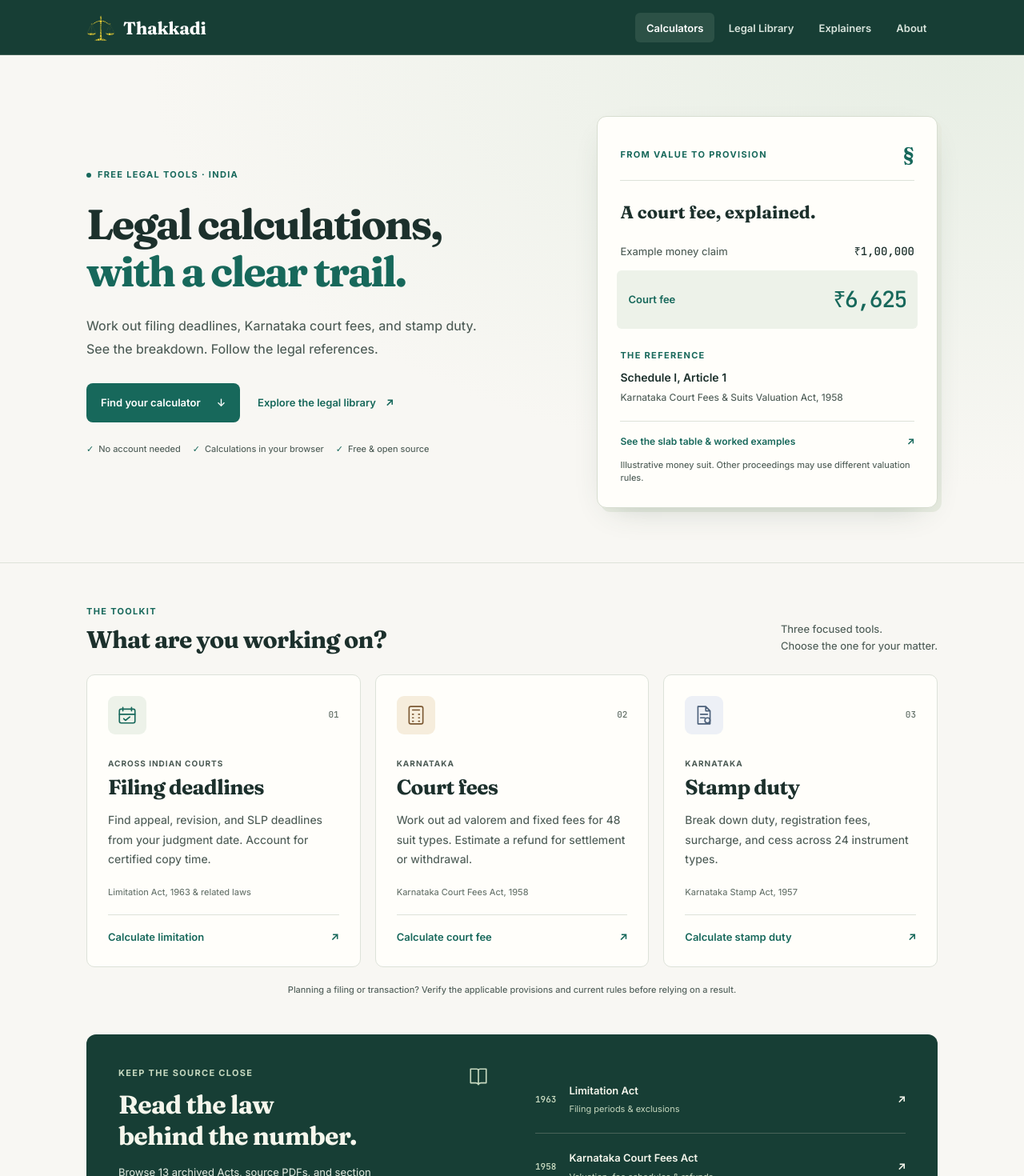
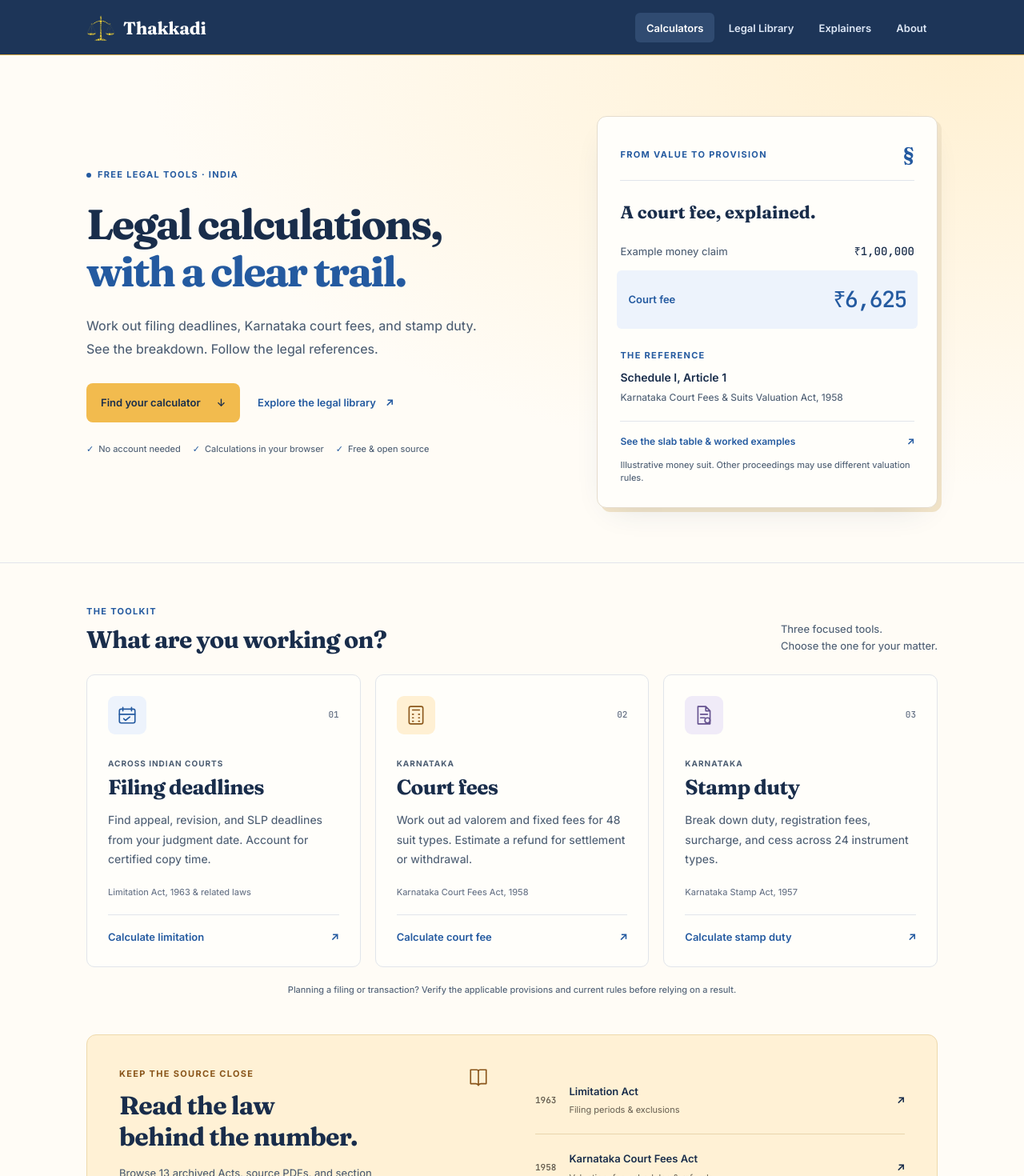
Before and after one commit to sagrkv/Thakkadi, a Next.js app: page / in a window 1280 px wide. Shown: the top 1470 px of the page at 80% size. Built offline with nearby package versions, Linux system fonts and the light colour scheme.

Commit message:
Warm the design with navy blue and amber

```diff
--- a/src/app/globals.css
+++ b/src/app/globals.css
@@ -2,25 +2,25 @@
 
 /* ═══════════════════════════════════════════════════════════════════════════
    Thakkadi — Design System
-   Warm paper, ink neutrals, deep teal accent, editorial serif + modern sans.
+   Warm ivory, navy ink, blue and amber accents, editorial serif + modern sans.
    ═══════════════════════════════════════════════════════════════════════════ */
 
 @theme {
   /* ── Surfaces ──────────────────────────────────────────────────────────── */
-  --color-bg: #F8F7F3;
+  --color-bg: #FFFCF6;
   --color-surface: #FFFFFF;
-  --color-surface-muted: #F1F2ED;
+  --color-surface-muted: #F4F6FA;
 
   /* ── Text (slate-based — all pass AA on white & surface-muted) ─────── */
-  --color-text-primary: #1C302C;
-  --color-text-secondary: #4C5B55;
-  --color-text-tertiary: #647169;
-
-  /* ── Accent (Deep Teal) ──────────────────────────────────────────────── */
-  --color-accent: #17685B;
-  --color-accent-hover: #115E59;
-  --color-accent-light: #E7EFE8;
-  --color-accent-muted: #A7F3D0;
+  --color-text-primary: #192D4B;
+  --color-text-secondary: #4D5E73;
+  --color-text-tertiary: #657185;
+
+  /* ── Accent (Blue) ──────────────────────────────────────────────── */
+  --color-accent: #245AA0;
+  --color-accent-hover: #1B467D;
+  --color-accent-light: #EAF0FA;
+  --color-accent-muted: #C5D6F0;
 
   /* ── Semantic (all pass AA for body text on white) ────────────────── */
   --color-success: #15803D;        /* 4.8:1 */
@@ -29,9 +29,9 @@
   --color-info: #1D4ED8;           /* 6.9:1 */
 
   /* ── Borders (slate-tinted) ──────────────────────────────────────────── */
-  --color-border: #DDE2D9;
-  --color-border-strong: #BFCBC1;
-  --color-divider: #EAEEE7;
+  --color-border: #E1E5EB;
+  --color-border-strong: #BECBDC;
+  --color-divider: #EEF1F6;
 
   /* ── Typography ─────────────────────────────────────────────────────── */
   --font-display: "Fraunces", "Georgia", serif;
@@ -39,9 +39,9 @@
   --font-mono: "JetBrains Mono", "Fira Code", ui-monospace, monospace;
 
   /* ── Header (Dark) ─────────────────────────────────────────────────────── */
-  --color-header-bg: #173E35;
-  --color-header-bg-end: #173E35;
-  --color-header-text: #D9E5DD;
+  --color-header-bg: #1D3558;
+  --color-header-bg-end: #1D3558;
+  --color-header-text: #DEE8F7;
   --color-header-text-active: #FFFFFF;
   --color-amber: #f0b429;
   --color-amber-glow: rgba(240, 180, 41, 0.5);
@@ -2060,15 +2060,15 @@ main {
 
 /* Editorial layout and shared calculator surfaces */
 @media screen {
-  .site-header { background: #173e35; }
-  .site-header::after { height: 1px; background: #426256; }
+  .site-header { background: #1d3558; }
+  .site-header::after { height: 1px; background: #d9a641; }
   .header-inner { z-index: 60; max-width: 1120px; padding-inline: 28px; }
   .nav-link { padding: .6rem .85rem; }
-  .nav-link.active { background: #2c5146; }
+  .nav-link.active { background: #304b71; }
   .mobile-menu-overlay { padding-top: 6rem; background: var(--color-bg); }
   .design-container { max-width: 1120px; margin-inline: auto; padding-inline: 28px; }
   .eyebrow { color: var(--color-accent); font-size: .6875rem; font-weight: 700; letter-spacing: .12em; text-transform: uppercase; }
-  .legal-hero { border-bottom: 1px solid var(--color-border); background: radial-gradient(ellipse at 95% 0, #e7eee4 0, transparent 60%); }
+  .legal-hero { border-bottom: 1px solid var(--color-border); background: radial-gradient(ellipse at 95% 0, #fff0d1 0, transparent 60%); }
   .hero-grid { display: grid; grid-template-columns: 1.35fr 1fr; align-items: center; gap: 64px; padding-block: 76px 68px; }
   .hero-copy .eyebrow { display: flex; align-items: center; gap: 8px; margin-bottom: 23px; }
   .status-dot { width: 6px; height: 6px; border-radius: 50%; background: var(--color-accent); }
@@ -2076,13 +2076,14 @@ main {
   .hero-copy h1 em { font-style: normal; color: var(--color-accent); }
   .hero-description { max-width: 32rem; font-size: 1rem; color: var(--color-text-secondary); line-height: 1.8; margin-block: 24px 28px; }
   .hero-actions { display: flex; align-items: center; gap: 22px; flex-wrap: wrap; }
-  .hero-actions .btn { gap: 20px; padding: .875rem 1.125rem; font-size: .8125rem; }
+  .hero-actions .btn { background: #f2bb4e; color: #192d4b; border-color: #f2bb4e; gap: 20px; padding: .875rem 1.125rem; font-size: .8125rem; }
+  .hero-actions .btn:hover { background: #e8ab31; border-color: #e8ab31; }
   .hero-text-link { font-size: .8125rem; font-weight: 600; color: var(--color-accent); display: inline-flex; gap: 12px; align-items: center; text-decoration: none; }
   .hero-text-link:hover { text-decoration: underline; text-underline-offset: 5px; }
   .hero-assurances { display: flex; flex-wrap: wrap; gap: 8px 15px; margin-top: 25px; color: var(--color-text-secondary); font-size: .6875rem; }
   .hero-assurances span { display: flex; align-items: center; gap: 6px; }
   .hero-assurances span::before { content: '✓'; color: var(--color-accent); }
-  .example-sheet { background: #fffefa; border: 1px solid #d7ddd0; border-radius: 12px; padding: 28px; box-shadow: 0 14px 40px -20px #34504350, 5px 5px 0 #e8ece1; }
+  .example-sheet { background: #fffefa; border: 1px solid #e5dccd; border-radius: 12px; padding: 28px; box-shadow: 0 14px 40px -20px #25426830, 5px 5px 0 #f3e5c9; }
   .sheet-heading { display: flex; align-items: center; justify-content: space-between; border-bottom: 1px solid var(--color-border); padding-bottom: 12px; }
   .sheet-mark { font-family: var(--font-display); font-size: 1.5rem; color: var(--color-accent); }
   .sheet-caption { font-family: var(--font-display); font-size: 1.375rem; font-weight: 700; margin-top: 22px; }
@@ -2090,7 +2091,7 @@ main {
   .sheet-calculation > div { display: flex; justify-content: space-between; align-items: center; gap: 16px; }
   .sheet-calculation dt { font-size: .8125rem; color: var(--color-text-secondary); }
   .sheet-calculation dd { font-family: var(--font-mono); font-size: .875rem; }
-  .sheet-calculation .sheet-result { background: #edf2e9; border-radius: 6px; padding: 14px; margin: 13px -4px 0; }
+  .sheet-calculation .sheet-result { background: #edf3fc; border-radius: 6px; padding: 14px; margin: 13px -4px 0; }
   .sheet-result dd { font-size: 1.75rem; letter-spacing: -.05em; color: var(--color-accent); }
   .sheet-result dt { color: var(--color-accent); font-weight: 600; }
   .sheet-source p { font-size: .875rem; font-weight: 600; margin-top: 6px; }
@@ -2105,11 +2106,11 @@ main {
   .section-heading > p { font-size: .8125rem; color: var(--color-text-secondary); }
   .tool-grid { display: grid; grid-template-columns: repeat(3, 1fr); gap: 18px; }
   .tool-card { border: 1px solid var(--color-border); border-radius: 10px; padding: 26px; background: #fffefa; }
-  .tool-card:hover { transform: translateY(-4px); box-shadow: 0 12px 30px -15px #34504350; border-color: #8ca798; }
+  .tool-card:hover { transform: translateY(-4px); box-shadow: 0 12px 30px -15px #25426830; border-color: #8aa9d2; }
   .tool-card-top { display: flex; align-items: center; justify-content: space-between; margin-bottom: 28px; }
-  .tool-symbol { color: var(--color-accent); display: flex; background: #edf2e9; padding: 11px; border-radius: 9px; }
-  .tool-card-fee .tool-symbol { color: #7b5832; background: #f6eddc; }
-  .tool-card-document .tool-symbol { color: #4c607a; background: #edf0f6; }
+  .tool-symbol { color: var(--color-accent); display: flex; background: #edf3fc; padding: 11px; border-radius: 9px; }
+  .tool-card-fee .tool-symbol { color: #8b571b; background: #fff0d3; }
+  .tool-card-document .tool-symbol { color: #65528f; background: #f0ebf8; }
   .tool-number { font-family: var(--font-mono); font-size: .6875rem; color: var(--color-text-tertiary); }
   .tool-jurisdiction { font-size: .625rem; font-weight: 700; letter-spacing: .1em; text-transform: uppercase; color: var(--color-text-secondary); margin-bottom: 6px; }
   .tool-card-title { font-family: var(--font-display); font-size: 1.625rem; letter-spacing: -.025em; margin-bottom: 12px; }
@@ -2118,42 +2119,42 @@ main {
   .tool-card-link { border-top: 1px solid var(--color-border); padding-top: 17px; font-size: .8125rem; justify-content: space-between; }
   .toolkit-note { text-align: center; font-size: .6875rem; color: var(--color-text-secondary); margin-top: 20px; }
   .reference-section { padding-bottom: 50px; }
-  .reference-panel { border-radius: 12px; background: #173e35; color: #f5f6ec; display: grid; grid-template-columns: 1fr 1fr; gap: 58px; padding: 40px; }
-  .reference-copy .eyebrow { color: #c6d8bf; margin-bottom: 12px; }
+  .reference-panel { border-radius: 12px; border: 1px solid #eed9ac; background: #fff1d5; color: var(--color-text-primary); display: grid; grid-template-columns: 1fr 1fr; gap: 58px; padding: 40px; }
+  .reference-copy .eyebrow { color: #89551a; margin-bottom: 12px; }
   .reference-copy h2 { font-family: var(--font-display); font-size: 2rem; letter-spacing: -.025em; line-height: 1.2; }
-  .reference-copy > p:not(.eyebrow) { color: #d6e1d7; font-size: .8125rem; line-height: 1.8; margin-block: 15px 20px; max-width: 22rem; }
-  .reference-icon { float: right; color: #c6d8bf; }
-  .reference-link { color: #f5f6ec; font-size: .8125rem; font-weight: 600; text-decoration: none; display: inline-flex; gap: 20px; }
+  .reference-copy > p:not(.eyebrow) { color: var(--color-text-secondary); font-size: .8125rem; line-height: 1.8; margin-block: 15px 20px; max-width: 22rem; }
+  .reference-icon { float: right; color: #89551a; }
+  .reference-link { color: var(--color-accent); font-size: .8125rem; font-weight: 600; text-decoration: none; display: inline-flex; gap: 20px; }
   .reference-link:hover { text-decoration: underline; }
   .reference-list { align-self: center; }
-  .reference-list > a { display: flex; align-items: center; gap: 16px; padding-block: 20px; border-bottom: 1px solid #496359; text-decoration: none; color: #f5f6ec; font-size: .8125rem; font-weight: 600; }
-  .reference-list > a:hover { color: #f0d7a2; }
+  .reference-list > a { display: flex; align-items: center; gap: 16px; padding-block: 20px; border-bottom: 1px solid #e8d5ac; text-decoration: none; color: var(--color-text-primary); font-size: .8125rem; font-weight: 600; }
+  .reference-list > a:hover { color: var(--color-accent); }
   .reference-list > a > span:nth-child(2) { flex: 1; }
-  .reference-list small { display: block; font-size: .6875rem; font-weight: 400; color: #c6d8bf; margin-top: 5px; }
-  .reference-year { font-family: var(--font-mono); font-size: .6875rem; color: #c6d8bf; }
-  .reference-list > p { color: #c6d8bf; font-size: .6875rem; margin-top: 14px; }
+  .reference-list small { display: block; font-size: .6875rem; font-weight: 400; color: #665e50; margin-top: 5px; }
+  .reference-year { font-family: var(--font-mono); font-size: .6875rem; color: #665e50; }
+  .reference-list > p { color: #665e50; font-size: .6875rem; margin-top: 14px; }
   .reading-section { padding-bottom: 64px; }
   .blog-card { border-radius: 10px; background: #fffefa; box-shadow: none; }
   .blog-card h3 { font-size: 1.125rem; margin-block: 12px 10px; }
   .blog-card p { font-size: .8125rem; }
-  .site-footer { background: #eeefe8; margin-top: 0; padding-inline: 28px; }
+  .site-footer { background: #f7f0e4; margin-top: 0; padding-inline: 28px; }
   .footer-inner { max-width: 1064px; }
   .calculator-page { padding-top: 24px; }
   .calculator-heading { border-bottom: 1px solid var(--color-border); padding-bottom: 24px; }
   .calculator-heading h1 { font-size: clamp(1.8rem, 3.5vw, 2.4rem); line-height: 1.2; margin-bottom: 12px; }
   .calculator-kicker { display: flex; align-items: center; justify-content: space-between; gap: 12px; margin-bottom: 18px; }
   .jurisdiction-pill { letter-spacing: .03em; border: 1px solid var(--color-border-strong); border-radius: 30px; padding: 4px 10px; font-size: .625rem; }
-  .card { box-shadow: 0 4px 16px -12px #29423540; border-radius: 12px; }
+  .card { box-shadow: 0 4px 16px -12px #27446730; border-radius: 12px; }
   .category-card, .stamp-category-card { background: var(--color-surface); border: 1px solid var(--color-border); border-radius: 10px; padding: 18px; transition: border-color 150ms ease, background 150ms ease; cursor: pointer; }
-  .category-card:hover, .stamp-category-card:hover { border-color: var(--color-accent); background: #f1f5ed; }
+  .category-card:hover, .stamp-category-card:hover { border-color: var(--color-accent); background: #f0f5fc; }
   .category-card.selected, .stamp-category-card.selected { border-color: var(--color-accent); background: var(--color-accent-light); }
   .category-icon, .stamp-category-icon { font-size: 1.5rem; color: var(--color-accent); margin-bottom: 10px; }
   .category-label, .stamp-category-label { font-size: .8125rem; font-weight: 700; }
   .category-desc, .stamp-category-desc { font-size: .6875rem; color: var(--color-text-secondary); margin-top: 6px; line-height: 1.6; }
   .result-card { border-top: 3px solid var(--color-accent); }
-  .intro-section { background: #f0f2eb; border-radius: 8px; }
+  .intro-section { background: #f3f5fa; border-radius: 8px; }
   a:focus-visible, button:focus-visible, summary:focus-visible { outline: 2px solid var(--color-accent); outline-offset: 4px; }
-  .site-header a:focus-visible, .site-header button:focus-visible, .reference-panel a:focus-visible { outline-color: #e5c58f; }
+  .site-header a:focus-visible, .site-header button:focus-visible { outline-color: #f4c55f; }
   @media (max-width: 900px) {
     .hero-grid { gap: 32px; padding-block: 50px; }
     .hero-copy h1 { font-size: 2.65rem; }
@@ -2211,13 +2212,13 @@ main {
   .breadcrumb-item { color: var(--color-text-secondary); cursor: pointer; text-decoration: none; }
   .breadcrumb-item:hover { color: var(--color-accent); text-decoration: underline; }
   .breadcrumb-active { color: var(--color-accent); font-weight: 600; }
-  .rules-link { display: inline-flex; color: var(--color-accent); background: #e9eee5; border-radius: 5px; font-size: .6875rem; font-weight: 600; padding: 6px 10px; text-decoration: none; margin-top: 5px; }
-  .rules-link:hover { background: #dce6d8; }
-  .section-badge { display: inline-block; font-family: var(--font-mono); font-size: .625rem; padding: 3px 6px; border-radius: 4px; background: #edf2e9; color: var(--color-accent); }
+  .rules-link { display: inline-flex; color: var(--color-accent); background: #edf3fc; border-radius: 5px; font-size: .6875rem; font-weight: 600; padding: 6px 10px; text-decoration: none; margin-top: 5px; }
+  .rules-link:hover { background: #dce8fa; }
+  .section-badge { display: inline-block; font-family: var(--font-mono); font-size: .625rem; padding: 3px 6px; border-radius: 4px; background: #edf3fc; color: var(--color-accent); }
   .suit-type-item, .stamp-instrument-item, .stamp-location-option, .stamp-toggle-option { display: flex; align-items: center; gap: 14px; background: white; border: 1px solid var(--color-border); border-radius: 8px; padding: 16px; cursor: pointer; transition: background 150ms ease, border-color 150ms ease; }
-  .suit-type-item:hover, .stamp-instrument-item:hover, .stamp-location-option:hover, .stamp-toggle-option:hover { border-color: var(--color-accent); background: #f5f8f1; }
+  .suit-type-item:hover, .stamp-instrument-item:hover, .stamp-location-option:hover, .stamp-toggle-option:hover { border-color: var(--color-accent); background: #f5f8fd; }
   .suit-type-item.selected, .stamp-instrument-item.selected, .stamp-location-option.selected, .stamp-toggle-option.selected { border-color: var(--color-accent); background: var(--color-accent-light); }
-  .suit-type-radio, .stamp-instrument-radio, .stamp-location-radio, .stamp-toggle-dot { width: 16px; height: 16px; flex-shrink: 0; border: 1px solid #98ada0; border-radius: 50%; display: flex; align-items: center; justify-content: center; }
+  .suit-type-radio, .stamp-instrument-radio, .stamp-location-radio, .stamp-toggle-dot { width: 16px; height: 16px; flex-shrink: 0; border: 1px solid #9bafc9; border-radius: 50%; display: flex; align-items: center; justify-content: center; }
   .selected .suit-type-radio, .selected .stamp-instrument-radio, .selected .stamp-location-radio, .selected .stamp-toggle-dot { background: var(--color-accent); border-color: var(--color-accent); }
   .stamp-location-option:has(input:focus-visible), .stamp-toggle-option:has(input:focus-visible) { outline: 2px solid var(--color-accent); outline-offset: 3px; }
   .stamp-toggle-option { flex: 1; font-size: .8125rem; }
```
